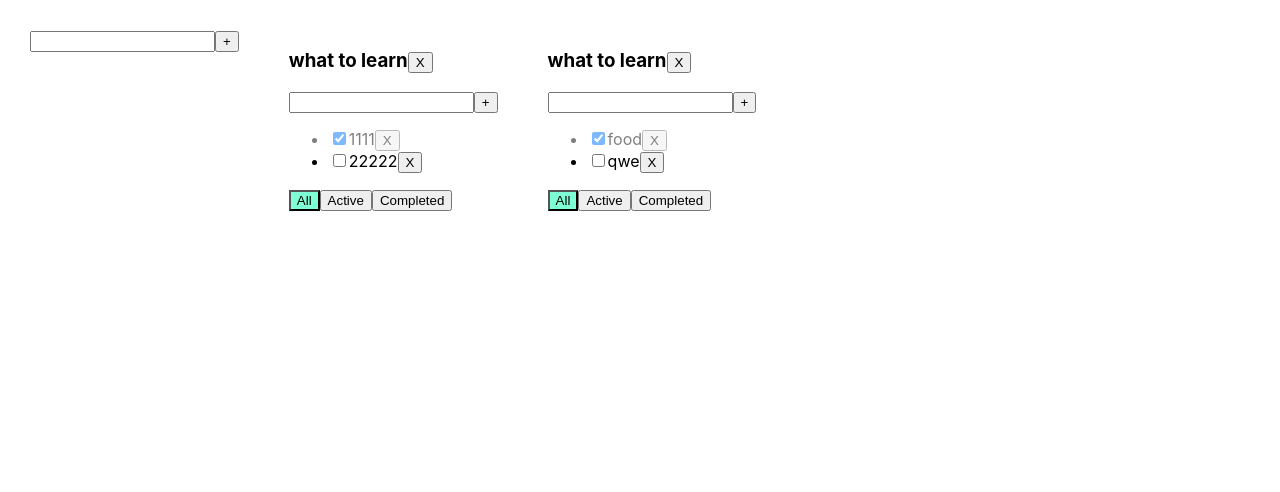
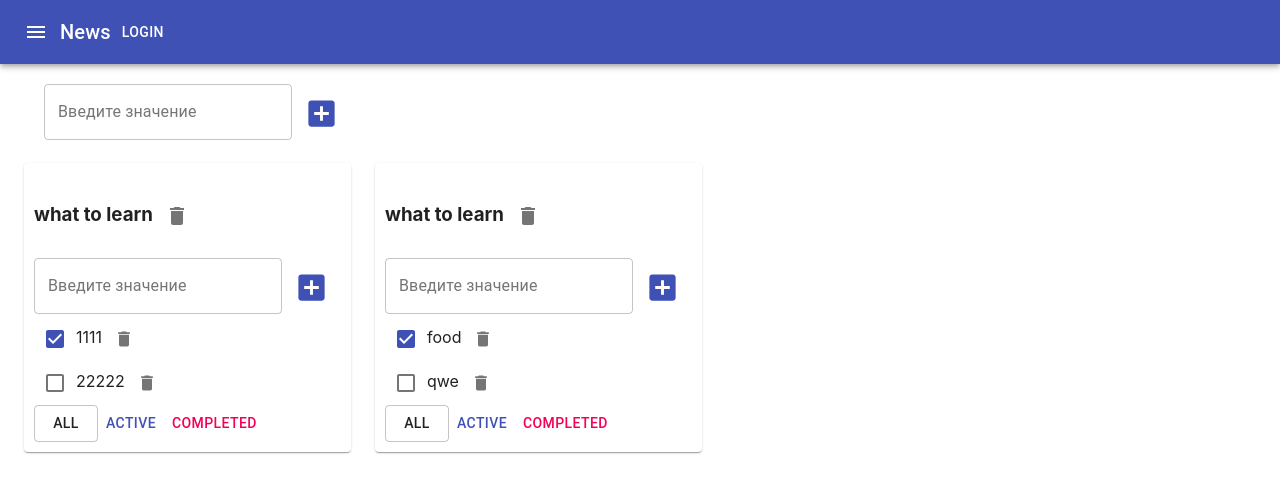
Before and after one commit to kachanovski/it-incubator-todolist_ts, a React (Create React App) app: page / in a window 1280 px wide. Shown: the top 492 px of the page. Built offline with nearby package versions, Linux system fonts and the light colour scheme.

Commit message:
lesson 7 TypeScript + material UI

```diff
--- a/package.json
+++ b/package.json
@@ -4,6 +4,8 @@
   "version": "0.1.0",
   "private": true,
   "dependencies": {
+    "@material-ui/core": "^4.11.0",
+    "@material-ui/icons": "^4.9.1",
     "@testing-library/jest-dom": "^4.2.4",
     "@testing-library/react": "^9.3.2",
     "@testing-library/user-event": "^7.1.2",
--- a/src/AddItemForm.tsx
+++ b/src/AddItemForm.tsx
@@ -1,4 +1,7 @@
 import React, {KeyboardEvent, useState} from "react";
+import {TextField} from "@material-ui/core";
+import IconButton from "@material-ui/core/IconButton";
+import AddBoxIcon from '@material-ui/icons/AddBox';
 
 type AddItemFormType = {
     addItem: (newTaskTitleValue: string) => void
@@ -27,11 +30,18 @@ export function AddItemForm(props: AddItemFormType) {
 
     return (
         <div>
-            <input onKeyPress={onPressKey} value={newTaskTitleValue} onChange={(e) => {
-                setNewTaskTitleValue(e.currentTarget.value)
-            }}/>
-            <button onClick={addTask}>+</button>
-            {error && <div className="error-message">{error}</div>}
+            <TextField onKeyPress={onPressKey}
+                       variant="outlined"
+                       helperText={error}
+                       error={!!error}
+                       value={newTaskTitleValue}
+                       onChange={(e) => {
+                           setNewTaskTitleValue(e.currentTarget.value)
+                       }}
+                       label="Введите значение"/>
+            <IconButton color={"primary"} onClick={addTask}>
+                <AddBoxIcon fontSize={"large"} />
+            </IconButton>
         </div>
     )
 
--- a/src/App.css
+++ b/src/App.css
@@ -1,24 +1,3 @@
-.App {
-  padding: 30px;
-  display: flex;
+.app {
+    padding-bottom: ;
 }
-
-.App > div {
-  margin-right: 50px;
-}
-
-.error {
-  border: red 1px solid;
-}
-
-.error-message {
-  color: red;
-}
-
-.active-filter {
-  background-color: aquamarine;
-}
-
-.is-done {
-  opacity: 0.5;
-}
--- a/src/App.tsx
+++ b/src/App.tsx
@@ -3,6 +3,11 @@ import './App.css';
 import {TaskType, TodoList} from './Todolist';
 import {v1} from 'uuid';
 import {AddItemForm} from "./AddItemForm";
+import {AppBar, IconButton, Typography, Button, Paper} from "@material-ui/core";
+import Toolbar from "@material-ui/core/Toolbar";
+import MenuIcon from '@material-ui/icons/Menu';
+import Container from "@material-ui/core/Container";
+import Grid from "@material-ui/core/Grid";
 
 export type FilterValueType = "all" | "completed" | "active"
 
@@ -49,17 +54,20 @@ function App() {
         tasks[todoListID] = todoListTasks.filter(t => t.id !== id)
         setTasks({...tasks})
     }
+
     function deleteTodoList(id: string) {
         setTodoLists(todoLists.filter(tl => tl.id !== id))
         delete tasks[id]
         setTasks({...tasks})
     }
+
     function addTask(newTaskTitleValue: string, todoListID: string) {
         let newTask = {id: v1(), title: newTaskTitleValue, isDone: false}
         let todoListTasks = tasks[todoListID]
         tasks[todoListID] = [newTask, ...todoListTasks]
         setTasks({...tasks})
     }
+
     function changeFilter(value: FilterValueType, todoListID: string) {
         let todoList = todoLists.find(tl => tl.id === todoListID)
         if (todoList) {
@@ -67,6 +75,7 @@ function App() {
             setTodoLists([...todoLists])
         }
     }
+
     function changeStatus(id: string, isDone: boolean, todoListID: string) {
         let todoListTasks = tasks[todoListID]
         let task = todoListTasks.find(t => t.id === id)
@@ -75,6 +84,7 @@ function App() {
             setTasks({...tasks})
         }
     }
+
     function changeTitle(id: string, newTitle: string, todoListID: string) {
         let todoListTasks = tasks[todoListID]
         let task = todoListTasks.find(t => t.id === id)
@@ -83,6 +93,7 @@ function App() {
             setTasks({...tasks})
         }
     }
+
     function addTodoList(title: string) {
         let todoList: TodoListType = {
             id: v1(),
@@ -93,6 +104,7 @@ function App() {
         setTasks({...tasks, [todoList.id]: []}
         )
     }
+
     function changeTitleTodoList(newTitle: string, id: string) {
         let todoList = todoLists.find(tl => tl.id === id)
         if (todoList) {
@@ -101,11 +113,26 @@ function App() {
         }
     }
 
+
     return (
         <div className="App">
+            <AppBar position="static">
+                <Toolbar>
+                    <IconButton edge="start" color="inherit" aria-label="menu">
+                        <MenuIcon/>
+                    </IconButton>
+                    <Typography variant="h6">
+                        News
+                    </Typography>
+                    <Button color="inherit">Login</Button>
+                </Toolbar>
+            </AppBar>
+            <Container fixed>
+                <Grid container style={{padding: "20px"}}>
                     <AddItemForm addItem={addTodoList}/>
+                </Grid>
+                <Grid container spacing={3}>
                     {todoLists.map(tl => {
-
                         let allTodoListTasks = tasks[tl.id];
                         let changeStatusValue = allTodoListTasks;
 
@@ -116,7 +143,9 @@ function App() {
                             changeStatusValue = allTodoListTasks.filter(t => t.isDone === true)
                         }
 
-                return <TodoList key={tl.id}
+                        return <Grid item>
+                            <Paper style={{padding: "10px"}}>
+                                <TodoList key={tl.id}
                                           id={tl.id}
                                           tasks={changeStatusValue}
                                           deleteTask={deleteTask}
@@ -127,9 +156,12 @@ function App() {
                                           changeStatus={changeStatus}
                                           changeFilter={changeFilter} addTask={addTask}
                                           title={tl.title}/>
+                            </Paper>
+                        </Grid>
 
                     })}
-
+                </Grid>
+            </Container>
         </div>
     );
 }
--- a/src/EditableSpan.tsx
+++ b/src/EditableSpan.tsx
@@ -1,4 +1,5 @@
 import React, {ChangeEvent, useState} from "react";
+import {TextField} from "@material-ui/core";
 
 type EditableSpanType = {
     title: string
@@ -24,10 +25,11 @@ export function EditableSpan(props: EditableSpanType) {
 
     return (
         editMode
-            ? <input value={title}
-                     autoFocus
-                     onChange={changeTitle}
-                     onBlur={activateViewMode}/>
+            ? <TextField label="Standard"
+                         value={title}
+                         autoFocus
+                         onChange={changeTitle}
+                         onBlur={activateViewMode}/>
             : <span onDoubleClick={activateEditMode}>{props.title}</span>
     )
 
--- a/src/Todolist.tsx
+++ b/src/Todolist.tsx
@@ -3,6 +3,9 @@ import './App.css';
 import {FilterValueType} from "./App";
 import {AddItemForm} from "./AddItemForm";
 import {EditableSpan} from "./EditableSpan";
+import IconButton from '@material-ui/core/IconButton';
+import DeleteIcon from '@material-ui/icons/Delete';
+import {Button, Checkbox} from '@material-ui/core';
 
 export type TaskType = {
     id: string
@@ -50,10 +53,12 @@ export function TodoList(props: PropsType) {
     return (
         <div>
             <h3><EditableSpan title={props.title} changeTitle={changeTitleTodoList}/>
-                <button onClick={deleteTodoList}>X</button>
+                <IconButton onClick={deleteTodoList}>
+                    <DeleteIcon/>
+                </IconButton>
             </h3>
             <AddItemForm addItem={addTask}/>
-            <ul>
+            <div>
                 {props.tasks.map(t => {
                     let changeStatusTask = (e: ChangeEvent<HTMLInputElement>) => {
                         let newStatusTask = e.currentTarget.checked
@@ -65,24 +70,28 @@ export function TodoList(props: PropsType) {
                     let deleteTask = () => {
                         props.deleteTask(t.id, props.id)
                     }
-                    return <li key={t.id} className={t.isDone ? "is-done" : ""}>
-                        <input type="checkbox" onChange={changeStatusTask} checked={t.isDone}/>
+                    return <div key={t.id} className={t.isDone ? "is-done" : ""}>
+                        <Checkbox color={"primary"} onChange={changeStatusTask} checked={t.isDone}/>
                         <EditableSpan changeTitle={changeTitleTask} title={t.title}/>
-                        <input onClick={deleteTask} type="button" value={"X"}/>
-
-                    </li>
+                        <IconButton onClick={deleteTask}>
+                            <DeleteIcon fontSize="small"/>
+                        </IconButton>
+                    </div>
                 })}
-            </ul>
+            </div>
             <div>
-                <button className={props.filter === "all" ? "active-filter" : ""}
+                <Button variant={props.filter === "all" ? "outlined" : "text"}
+                        color={"default"}
                         onClick={onClickFilterAll}>All
-                </button>
-                <button className={props.filter === "active" ? "active-filter" : ""}
+                </Button>
+                <Button variant={props.filter === "active" ? "outlined" : "text"}
+                        color={"primary"}
                         onClick={onClickFilterActive}>Active
-                </button>
-                <button className={props.filter === "completed" ? "active-filter" : ""}
+                </Button>
+                <Button variant={props.filter === "completed" ? "outlined" : "text"}
+                        color={"secondary"}
                         onClick={onClickFilterCompleted}>Completed
-                </button>
+                </Button>
             </div>
         </div>
     )
```
Also changed, not shown: 1 other file (tests, documents, lock files or other folders). Lines whose indentation alone changed are shown as unchanged.
